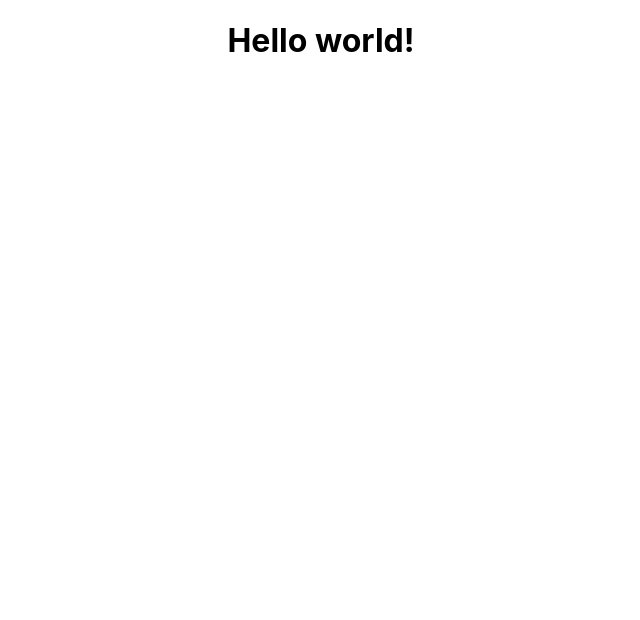
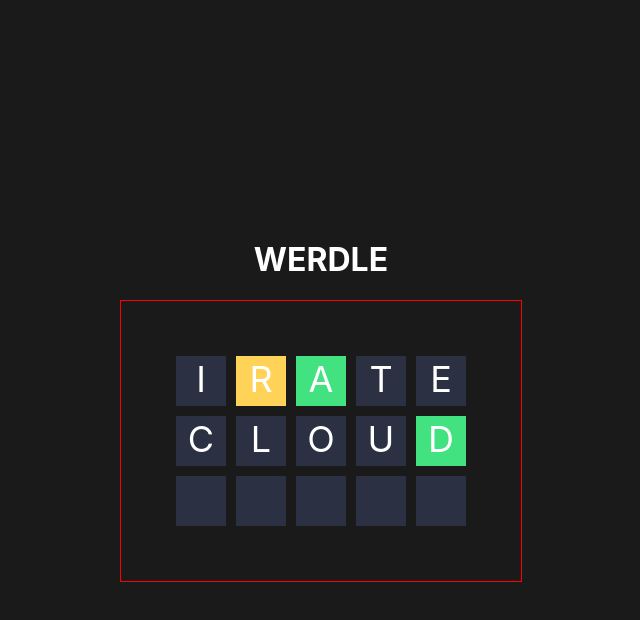
Before and after one commit to ahhreggi/werdle, a React (Create React App) app: page / in a window 1280 px wide. Shown: the top 620 px of the page, without its empty margins (319-959 px from the left). Built offline with nearby package versions, Linux system fonts and the light colour scheme.

Commit message:
Add Board component

```diff
--- a/src/App.scss
+++ b/src/App.scss
@@ -1,5 +1,10 @@
 @import "./styles/global.scss";
 
 .App {
-  text-align: center;
+  color: $white;
+  background-color: $black;
+  height: 100vh;
+  width: 100vw;
+  @include flex-center-col;
+  // justify-content: space-between;
 }
--- a/src/App.tsx
+++ b/src/App.tsx
@@ -1,13 +1,84 @@
 // import { useState, useEffect } from "react";
 // import { useSelector, useDispatch } from "react-redux";
 import "./App.scss";
+import Board from "components/Board";
+
+const wordsList = [
+	[
+		{
+			value: "I",
+			hint: "incorrect",
+		},
+		{
+			value: "R",
+			hint: "partial",
+		},
+		{
+			value: "A",
+			hint: "correct",
+		},
+		{
+			value: "T",
+			hint: "incorrect",
+		},
+		{
+			value: "E",
+			hint: "incorrect",
+		},
+	],
+	[
+		{
+			value: "C",
+			hint: "incorrect",
+		},
+		{
+			value: "L",
+			hint: "incorrect",
+		},
+		{
+			value: "O",
+			hint: "incorrect",
+		},
+		{
+			value: "U",
+			hint: "incorrect",
+		},
+		{
+			value: "D",
+			hint: "correct",
+		},
+	],
+	[
+		{
+			value: null,
+			hint: null,
+		},
+		{
+			value: null,
+			hint: null,
+		},
+		{
+			value: null,
+			hint: null,
+		},
+		{
+			value: null,
+			hint: null,
+		},
+		{
+			value: null,
+			hint: null,
+		},
+	],
+];
 
 const App = () => {
-  return (
-    <div className="App">
-      <h1>Hello world!</h1>
-    </div>
-  );
+	return (
+		<div className="App">
+			<h1>WERDLE</h1>
+			<Board numRows={6} numLetters={5} words={wordsList} />
+		</div>
+	);
 };
 
 export default App;
--- /dev/null
+++ b/src/components/Board.scss
@@ -0,0 +1,21 @@
+@import "../styles/global.scss";
+
+.Board {
+	border: 1px solid red;
+	padding: 50px;
+	.Word {
+		@include flex-center;
+		flex-direction: "row";
+	}
+	.Square {
+		height: 50px;
+		width: 50px;
+		@include flex-center;
+		flex-direction: "row";
+		margin: 5px;
+		.letter {
+			font-size: 36px;
+			margin-top: -4px;
+		}
+	}
+}
--- /dev/null
+++ b/src/components/Board.tsx
@@ -0,0 +1,63 @@
+import "./Board.scss";
+
+interface Letter {
+	value: string | null;
+	hint: string | null;
+}
+type Word = Letter[];
+
+type SquareParams = {
+	letter: Letter;
+};
+const Square = ({ letter }: SquareParams) => {
+	let color;
+	switch (letter.hint) {
+		case "correct":
+			color = "green";
+			break;
+		case "partial":
+			color = "yellow";
+			break;
+		default:
+		case "incorrect":
+			color = "dark";
+			break;
+	}
+	return (
+		<div className={`Square bg-${color}`}>
+			<div className="letter">{letter.value}</div>
+		</div>
+	);
+};
+
+type WordParams = {
+	letters: Letter[];
+};
+const Word = ({ letters }: WordParams) => {
+	return (
+		<div className="Word">
+			{letters.map((letter, index) => (
+				<Square key={index} letter={letter} />
+			))}
+		</div>
+	);
+};
+
+type BoardParams = {
+	numRows: number;
+	numLetters: number;
+	words: Word[];
+};
+const Board = ({ numRows, numLetters, words }: BoardParams) => {
+	const isFull = words.length < numRows;
+	if (!isFull) {
+		const emptyRow = Array(numLetters).fill({ value: null, hint: null });
+		while (words.length < numRows) {
+			words.push(emptyRow);
+		}
+	}
+	const rows = words.map((word, i) => <Word key={i} letters={word} />);
+	return <div className="Board">{rows}</div>;
+};
+
+export default Board;
--- a/src/reducers/index.ts
+++ b/src/reducers/index.ts
@@ -2,7 +2,7 @@
 import { combineReducers } from "redux";
 
 const allReducers = combineReducers({
-  // sample: sampleReducer
+	// sample: sampleReducer
 });
 
 export default allReducers;
--- a/src/styles/_variables.scss
+++ b/src/styles/_variables.scss
@@ -1,19 +1,9 @@
-$red: #ff7070;
-$orange: #ff9b58;
 $yellow: #ffd258;
 $green: #41e27f;
-$blue: #75b5f1;
-$purple: #9c8bff;
-$pink: #fccacc;
-$navy: #475275;
-$dark: #33394d;
-$darker: #2b3142;
-$darkest: #262b3a;
+$dark: #2b3142;
+$light: #7d8392;
 $white: #ffffff;
-$grey: #7e7e88;
 $black: #1a1a1a;
-$rainbow: linear-gradient($red, $orange, $yellow, $green, $blue, $purple);
-$pastel: linear-gradient($pink, $blue);
 
 $font-main: "Jua", sans-serif;
 $font-size: 16px;
--- a/src/styles/global.scss
+++ b/src/styles/global.scss
@@ -2,40 +2,20 @@
 @import "./typography";
 @import "./mixins";
 
-/* Font styles */
+/* Background color styles */
 
-.font-red {
-  color: $red;
+.bg-black {
+  background-color: $black;
 }
-
-.font-orange {
-  color: $orange;
+.bg-dark {
+  background-color: $dark;
 }
-
-.font-yellow {
-  color: $yellow;
+.bg-light {
+  background-color: $light;
 }
-
-.font-green {
-  color: $green;
+.bg-yellow {
+  background-color: $yellow;
 }
-
-.font-blue {
-  color: $blue;
+.bg-green {
+  background-color: $green;
 }
-
-.font-purple {
-  color: $purple;
-}
-
-.font-pink {
-  color: $pink;
-}
-
-.font-navy {
-  color: $navy;
-}
-
-.font-grey {
-  color: $grey;
-}
```
Also changed, not shown: .eslintrc.json, .prettierrc.json, src/index.tsx (indentation only), src/reportWebVitals.ts (indentation only), 1 other file (tests, documents, lock files or other folders).
